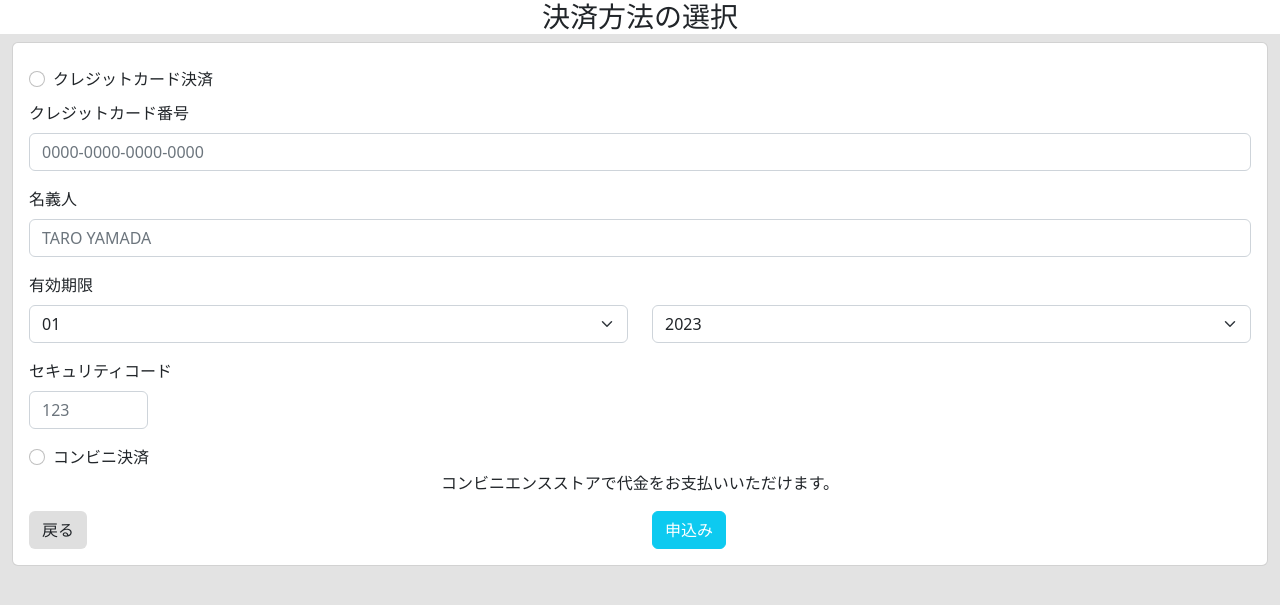
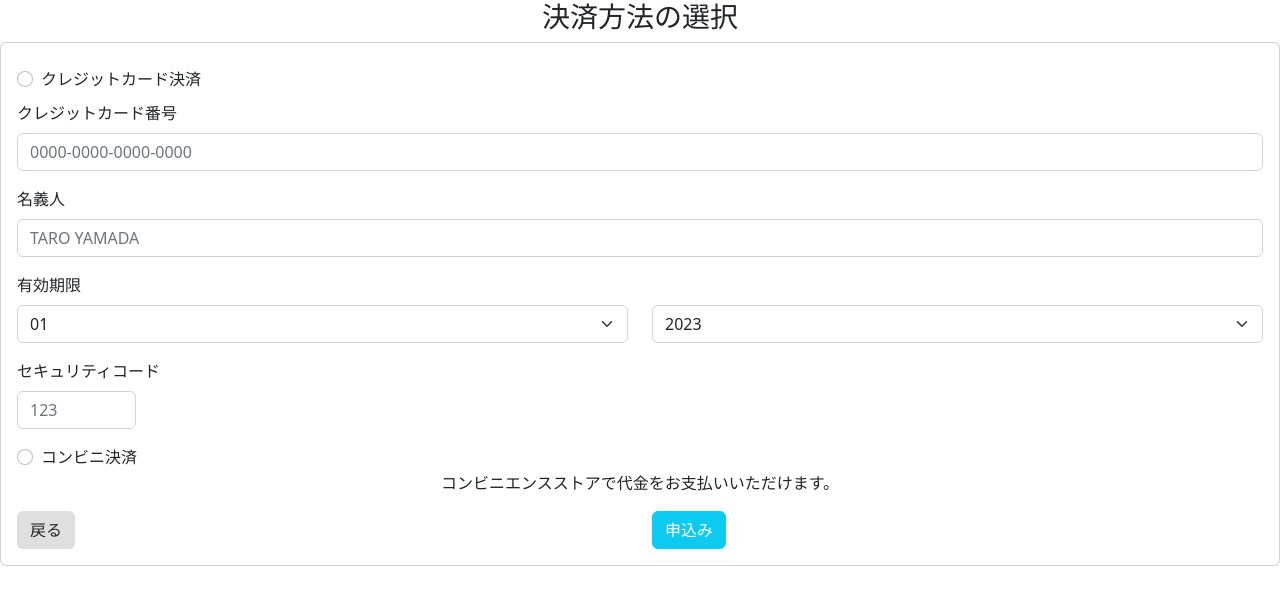
Before and after one commit to hrt4423/TICKEPATH, a PHP site: page /paymentMethod.php in a window 1280 px wide. Shown: the top 605 px of the page. Run offline with PHP 8.4, Linux system fonts and the light colour scheme.

Commit message:
微修正

```diff
--- a/WEB/paymentMethod.php
+++ b/WEB/paymentMethod.php
@@ -8,8 +8,6 @@
     <link rel="stylesheet" href="https://cdn.jsdelivr.net/npm/bootstrap@5.2.2/dist/css/bootstrap.min.css" integrity="sha384-Zenh87qX5JnK2Jl0vWa8Ck2rdkQ2Bzep5IDxbcnCeuOxjzrPF/et3URy9Bv1WTRi" crossorigin="anonymous">
 
 </head>
-<body style="background-color: #DFDFDFDF;">
-    <div class="container-fluid">
         <div class="row">
             <h3 class="bg-white col-md-12 text-center">決済方法の選択</h3>
 
```
